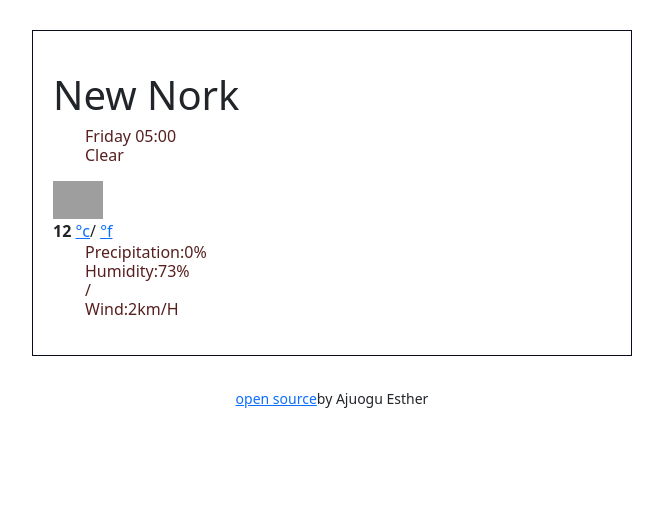
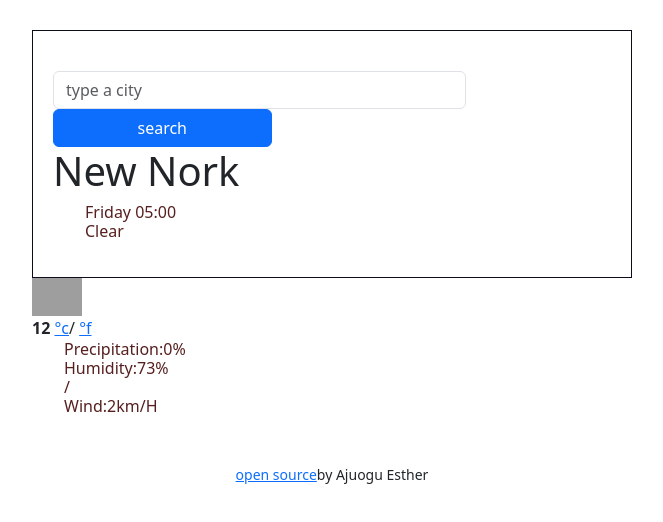
Before and after one commit to ESTHERAJUOGU/esther-weather-app, a plain HTML site: page index.html in a window 1280 px wide. Shown: the whole page, without its empty margins (308-971 px from the left). Drawn offline with nearby package versions, Linux system fonts and the light colour scheme; grey boxes are pictures that could not be loaded.

Commit message:
updated index.html

```diff
--- a/index.html
+++ b/index.html
@@ -13,6 +13,18 @@
             <div class="weather-app-wrapper">
                 <div class="weather-app">
                     <div class="overview">
+                        <form id="search-form">
+                        <div class="row">
+                            <div class=" col-9">
+    <input type="search" placeholder="type a city"
+        class="form-control" id="city-input" autocomplete="off">
+                            </div>
+<dv class="col-5">
+<input type="submit" value="search" class=" btn btn-primary w-100" >
+</div>
+</div>
+                        </form>
+
       <h1 id="city"> New Nork</h1>
       <ul>
         <li id="date">
```
